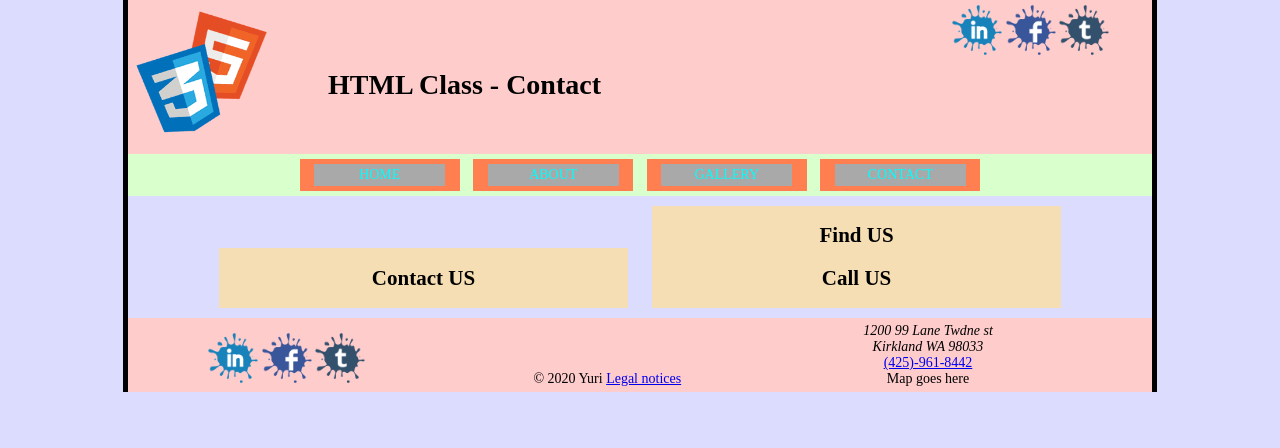
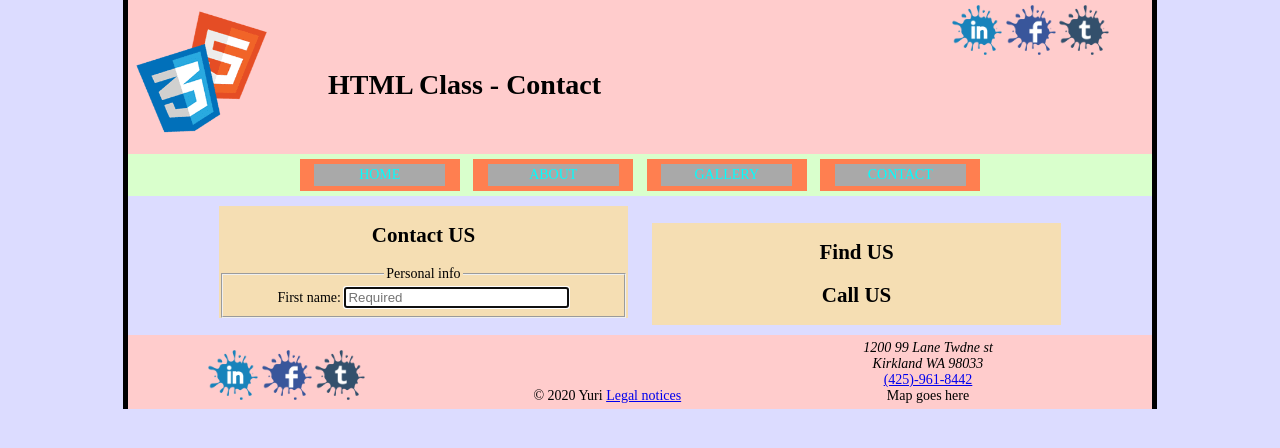
Before and after one commit to yurishouse/CSD112-HTML-CSS, a plain HTML site: page html-class-site/pages/contact.html in a window 1280 px wide. Drawn offline with Linux system fonts and the light colour scheme.

Commit message:
Update contact.html

```diff
--- a/html-class-site/pages/contact.html
+++ b/html-class-site/pages/contact.html
@@ -38,6 +38,15 @@
         <main>
             <section>
                 <h1>Contact US</h1>
+                <form action="../scripts/contact.php" method="POST">
+                    <fieldset>
+                        <legend>Personal info</legend>
+                            <label>
+                                First name:
+                                <input type="text" autofocus required id="firstName" name="firstName" placeholder="Required" size="25" maxlength="50">
+                            </label>
+                    </fieldset>
+                </form>
             </section>
             <section>
                 <h1>Find US</h1>
```
